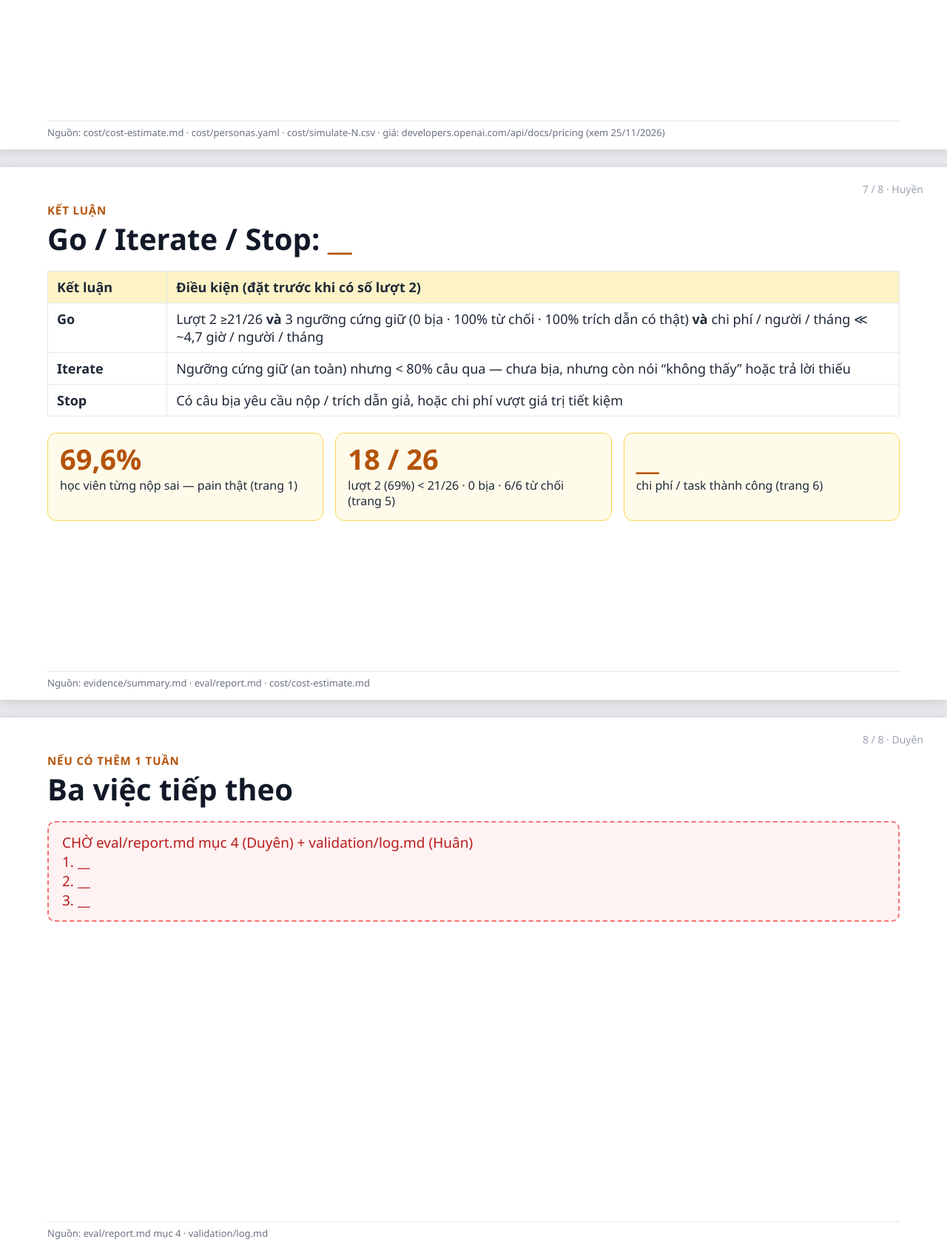
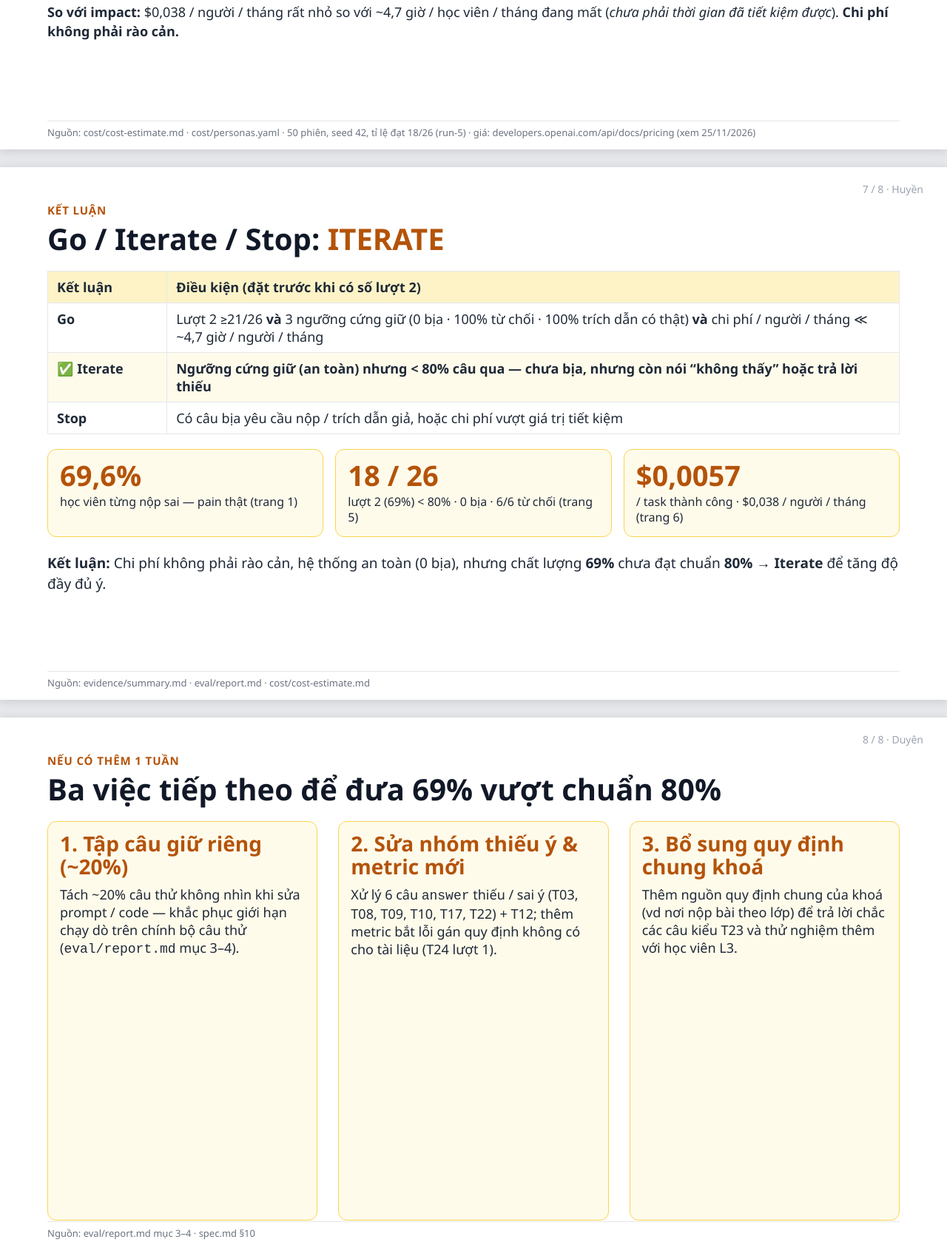
Before and after one commit to copengoknghek/K5-Day15-L3A-TayDuKy, a plain HTML site: page slides/deck.html in a window 1280 px wide. Shown: the part 4262-5941 px from the top of the page at 74% size. Drawn offline with Linux system fonts and the light colour scheme.

Commit message:
CP4: hoàn thiện trang 6, 7, 8 trong slides/deck.html

```diff
--- a/slides/deck.html
+++ b/slides/deck.html
@@ -190,27 +190,38 @@
 <section class="slide">
   <div class="page">6 / 8 · Linh</div>
   <div class="tag">Chi phí khi dùng thật</div>
-  <h1>Chi phí / task thành công</h1>
-  <div class="todo">CHỜ SỐ SIMULATE (Linh)<br>· Chi phí / task thành công: __ (gpt-4o-mini) · __ (gpt-5.4-mini, giả định cùng tỉ lệ đạt — tự ước tính)<br>· 3 kịch bản / tháng: thấp __ · cơ sở __ · cao __<br>· So impact: __ / người / tháng ↔ ~4,7 giờ / học viên / tháng đang mất</div>
-  <div class="src">Nguồn: cost/cost-estimate.md · cost/personas.yaml · cost/simulate-N.csv · giá: developers.openai.com/api/docs/pricing (xem 25/11/2026)</div>
+  <h1>$0,0057 / task thành công — $26,61 / tháng cho 700 học viên L3</h1>
+  <div class="big" style="grid-template-columns:repeat(3,1fr)">
+    <div class="stat"><b>$0,0057</b><span>/ task thành công (<code>gpt-4o-mini</code> · tỉ lệ đạt thật 18/26)</span></div>
+    <div class="stat"><b>$26,61</b><span>/ tháng kịch bản cơ sở (700 học viên L3)</span></div>
+    <div class="stat"><b>$0,038</b><span>/ người / tháng ↔ ~4,7 giờ / học viên đang mất</span></div>
+  </div>
+  <table>
+    <tr><th>Model</th><th>Chi phí / task thành công</th><th>Thấp / tháng</th><th>Cơ sở / tháng (700 người)</th><th>Cao / tháng</th></tr>
+    <tr class="pick"><td><code>gpt-4o-mini</code> (đo thật)</td><td>$0,0057</td><td>$11,40</td><td>$26,61</td><td>$38,01</td></tr>
+    <tr><td><code>gpt-5.4-mini</code> <small>(giả định cùng tỉ lệ đạt — tự ước tính)</small></td><td>$0,0298</td><td colspan="3">Tính từ cùng log token 50 phiên (seed 42), giá gấp ~5,2×</td></tr>
+  </table>
+  <p style="margin:14px 0 0;font-size:18px"><b>So với impact:</b> $0,038 / người / tháng rất nhỏ so với ~4,7 giờ / học viên / tháng đang mất (<i>chưa phải thời gian đã tiết kiệm được</i>). <b>Chi phí không phải rào cản.</b></p>
+  <div class="src">Nguồn: cost/cost-estimate.md · cost/personas.yaml · 50 phiên, seed 42, tỉ lệ đạt 18/26 (run-5) · giá: developers.openai.com/api/docs/pricing (xem 25/11/2026)</div>
 </section>
 
 <!-- ============ TRANG 7 ============ -->
 <section class="slide">
   <div class="page">7 / 8 · Huyền</div>
   <div class="tag">Kết luận</div>
-  <h1>Go / Iterate / Stop: <span style="color:#b45309">__</span></h1>
+  <h1>Go / Iterate / Stop: <span style="color:#b45309">ITERATE</span></h1>
   <table>
     <tr><th style="width:14%">Kết luận</th><th>Điều kiện (đặt trước khi có số lượt 2)</th></tr>
     <tr><td><b>Go</b></td><td>Lượt 2 ≥21/26 <b>và</b> 3 ngưỡng cứng giữ (0 bịa · 100% từ chối · 100% trích dẫn có thật) <b>và</b> chi phí / người / tháng ≪ ~4,7 giờ / người / tháng</td></tr>
-    <tr><td><b>Iterate</b></td><td>Ngưỡng cứng giữ (an toàn) nhưng &lt; 80% câu qua — chưa bịa, nhưng còn nói “không thấy” hoặc trả lời thiếu</td></tr>
+    <tr class="pick"><td><b>✅ Iterate</b></td><td>Ngưỡng cứng giữ (an toàn) nhưng &lt; 80% câu qua — chưa bịa, nhưng còn nói “không thấy” hoặc trả lời thiếu</td></tr>
     <tr><td><b>Stop</b></td><td>Có câu bịa yêu cầu nộp / trích dẫn giả, hoặc chi phí vượt giá trị tiết kiệm</td></tr>
   </table>
-  <div class="big" style="grid-template-columns:repeat(3,1fr);margin-top:22px">
+  <div class="big" style="grid-template-columns:repeat(3,1fr);margin-top:20px">
     <div class="stat"><b>69,6%</b><span>học viên từng nộp sai — pain thật (trang 1)</span></div>
-    <div class="stat"><b>18 / 26</b><span>lượt 2 (69%) &lt; 21/26 · 0 bịa · 6/6 từ chối (trang 5)</span></div>
-    <div class="stat"><b>__</b><span>chi phí / task thành công (trang 6)</span></div>
+    <div class="stat"><b>18 / 26</b><span>lượt 2 (69%) &lt; 80% · 0 bịa · 6/6 từ chối (trang 5)</span></div>
+    <div class="stat"><b>$0,0057</b><span>/ task thành công · $0,038 / người / tháng (trang 6)</span></div>
   </div>
+  <p style="margin:0;font-size:19px"><b>Kết luận:</b> Chi phí không phải rào cản, hệ thống an toàn (0 bịa), nhưng chất lượng <b>69%</b> chưa đạt chuẩn <b>80%</b> → <b>Iterate</b> để tăng độ đầy đủ ý.</p>
   <div class="src">Nguồn: evidence/summary.md · eval/report.md · cost/cost-estimate.md</div>
 </section>
 
@@ -218,9 +229,22 @@
 <section class="slide">
   <div class="page">8 / 8 · Duyên</div>
   <div class="tag">Nếu có thêm 1 tuần</div>
-  <h1>Ba việc tiếp theo</h1>
-  <div class="todo">CHỜ eval/report.md mục 4 (Duyên) + validation/log.md (Huân)<br>1. __<br>2. __<br>3. __</div>
-  <div class="src">Nguồn: eval/report.md mục 4 · validation/log.md</div>
+  <h1>Ba việc tiếp theo để đưa 69% vượt chuẩn 80%</h1>
+  <div class="row" style="align-items:stretch">
+    <div class="col stat">
+      <b style="font-size:28px">1. Tập câu giữ riêng (~20%)</b>
+      <span style="font-size:18px;margin-top:10px">Tách ~20% câu thử không nhìn khi sửa prompt / code — khắc phục giới hạn chạy dò trên chính bộ câu thử (<code>eval/report.md</code> mục 3–4).</span>
+    </div>
+    <div class="col stat">
+      <b style="font-size:28px">2. Sửa nhóm thiếu ý &amp; metric mới</b>
+      <span style="font-size:18px;margin-top:10px">Xử lý 6 câu <code>answer</code> thiếu / sai ý (T03, T08, T09, T10, T17, T22) + T12; thêm metric bắt lỗi gán quy định không có cho tài liệu (T24 lượt 1).</span>
+    </div>
+    <div class="col stat">
+      <b style="font-size:28px">3. Bổ sung quy định chung khoá</b>
+      <span style="font-size:18px;margin-top:10px">Thêm nguồn quy định chung của khoá (vd nơi nộp bài theo lớp) để trả lời chắc các câu kiểu T23 và thử nghiệm thêm với học viên L3.</span>
+    </div>
+  </div>
+  <div class="src">Nguồn: eval/report.md mục 3–4 · spec.md §10</div>
 </section>
 
 </body>
```
